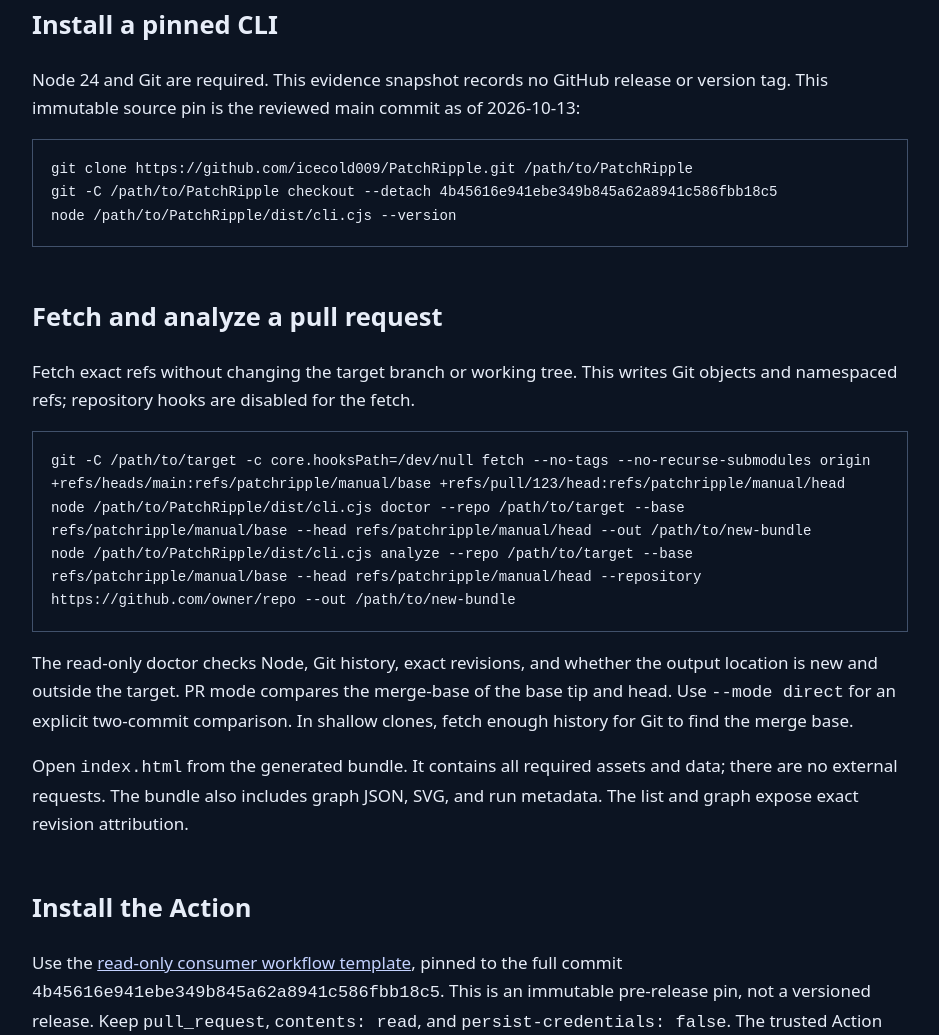
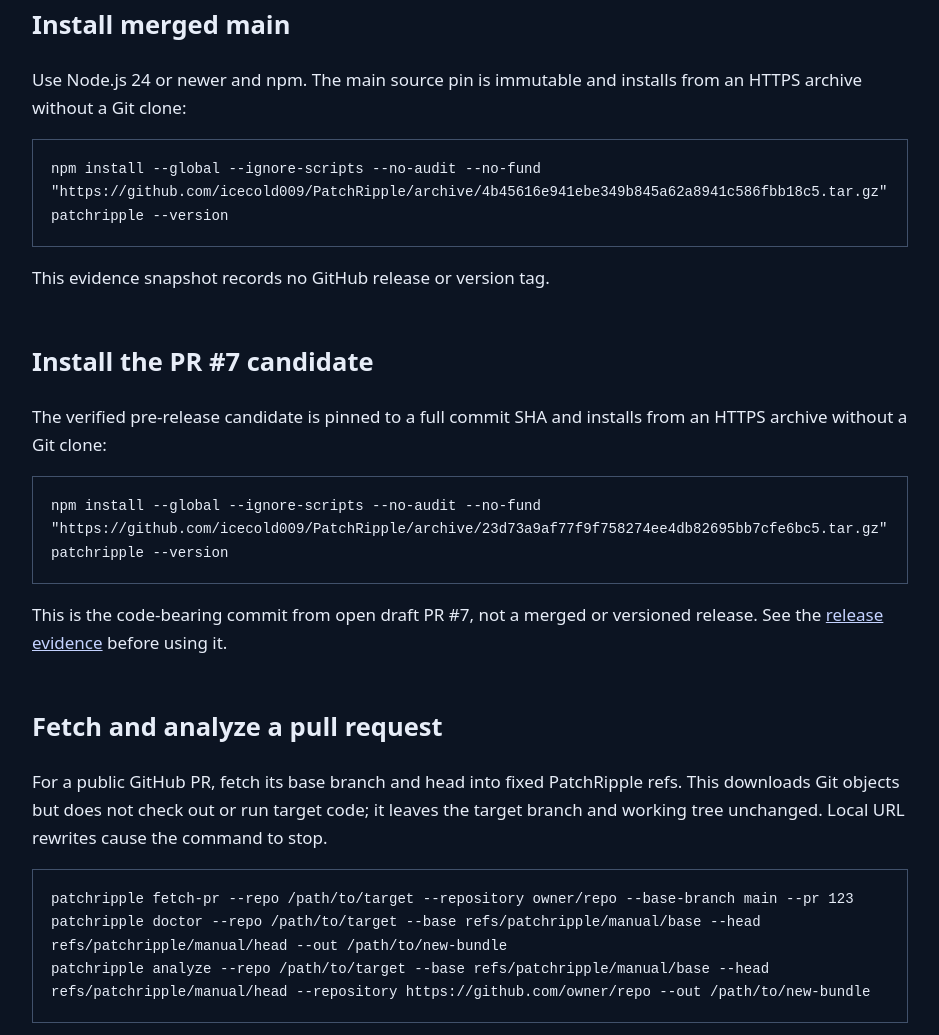
Before and after one commit to icecold009/PatchRipple, a website: page docs/index.html in a window 1280 px wide. Shown: the part 546-1581 px from the top of the page, without its empty margins (170-1109 px from the left). Drawn offline with Linux system fonts and the light colour scheme.

Commit message:
Document pinned install and PR fetching

```diff
--- a/docs/index.html
+++ b/docs/index.html
@@ -11,14 +11,18 @@
 <body><main>
 <nav aria-label="Documentation"><a href="demo/walkthrough.html">60-second guided demo</a><a href="demo/index.html">Explore report</a><a href="#install">Install</a><a href="#scope">Coverage</a><a href="#trust">Trust and sharing</a></nav>
 <header><p>PATCHRIPPLE / OPEN SOURCE</p><h1>See what a pull request may affect.</h1><p>A deterministic CLI and GitHub Action that map changed files, static import dependents, related tests, and repository owners. Keep the offline output or publish it yourself.</p><p class="note">Static candidates are possibilities, not runtime effects, coverage, or change-safety proof. Incomplete analysis remains visibly incomplete.</p></header>
-<section id="install"><h2>Install a pinned CLI</h2><p>Node 24 and Git are required. This evidence snapshot records no GitHub release or version tag. This immutable source pin is the reviewed main commit as of 2026-10-13:</p>
-<pre><code>git clone https://github.com/icecold009/PatchRipple.git /path/to/PatchRipple
-git -C /path/to/PatchRipple checkout --detach 4b45616e941ebe349b845a62a8941c586fbb18c5
-node /path/to/PatchRipple/dist/cli.cjs --version</code></pre>
-<h2>Fetch and analyze a pull request</h2><p>Fetch exact refs without changing the target branch or working tree. This writes Git objects and namespaced refs; repository hooks are disabled for the fetch.</p>
-<pre><code>git -C /path/to/target -c core.hooksPath=/dev/null fetch --no-tags --no-recurse-submodules origin +refs/heads/main:refs/patchripple/manual/base +refs/pull/123/head:refs/patchripple/manual/head
-node /path/to/PatchRipple/dist/cli.cjs doctor --repo /path/to/target --base refs/patchripple/manual/base --head refs/patchripple/manual/head --out /path/to/new-bundle
-node /path/to/PatchRipple/dist/cli.cjs analyze --repo /path/to/target --base refs/patchripple/manual/base --head refs/patchripple/manual/head --repository https://github.com/owner/repo --out /path/to/new-bundle</code></pre>
+<section id="install"><h2>Install merged main</h2><p>Use Node.js 24 or newer and npm. The main source pin is immutable and installs from an HTTPS archive without a Git clone:</p>
+<pre><code>npm install --global --ignore-scripts --no-audit --no-fund "https://github.com/icecold009/PatchRipple/archive/4b45616e941ebe349b845a62a8941c586fbb18c5.tar.gz"
+patchripple --version</code></pre>
+<p>This evidence snapshot records no GitHub release or version tag.</p>
+<h2>Install the PR #7 candidate</h2><p>The verified pre-release candidate is pinned to a full commit SHA and installs from an HTTPS archive without a Git clone:</p>
+<pre><code>npm install --global --ignore-scripts --no-audit --no-fund "https://github.com/icecold009/PatchRipple/archive/23d73a9af77f9f758274ee4db82695bb7cfe6bc5.tar.gz"
+patchripple --version</code></pre>
+<p>This is the code-bearing commit from open draft PR #7, not a merged or versioned release. See the <a href="RELEASE_EVIDENCE.md">release evidence</a> before using it.</p>
+<h2>Fetch and analyze a pull request</h2><p>For a public GitHub PR, fetch its base branch and head into fixed PatchRipple refs. This downloads Git objects but does not check out or run target code; it leaves the target branch and working tree unchanged. Local URL rewrites cause the command to stop.</p>
+<pre><code>patchripple fetch-pr --repo /path/to/target --repository owner/repo --base-branch main --pr 123
+patchripple doctor --repo /path/to/target --base refs/patchripple/manual/base --head refs/patchripple/manual/head --out /path/to/new-bundle
+patchripple analyze --repo /path/to/target --base refs/patchripple/manual/base --head refs/patchripple/manual/head --repository https://github.com/owner/repo --out /path/to/new-bundle</code></pre>
 <p>The read-only doctor checks Node, Git history, exact revisions, and whether the output location is new and outside the target. PR mode compares the merge-base of the base tip and head. Use <code>--mode direct</code> for an explicit two-commit comparison. In shallow clones, fetch enough history for Git to find the merge base.</p>
 <p>Open <code>index.html</code> from the generated bundle. It contains all required assets and data; there are no external requests. The bundle also includes graph JSON, SVG, and run metadata. The list and graph expose exact revision attribution.</p>
 <h2>Install the Action</h2><p>Use the <a href="consumer-workflow.yml.example">read-only consumer workflow template</a>, pinned to the full commit <code>4b45616e941ebe349b845a62a8941c586fbb18c5</code>. This is an immutable pre-release pin, not a versioned release. Keep <code>pull_request</code>, <code>contents: read</code>, and <code>persist-credentials: false</code>. The trusted Action ships with its parser assets; it never installs dependencies or executes scripts from the target PR.</p></section>
```
Also changed, not shown: docs/NEXT_STEPS.md (+10 -3 lines), docs/RELEASE_EVIDENCE.md (+7 -7 lines), docs/SECURITY.md (+1 -1 lines), README.md.
